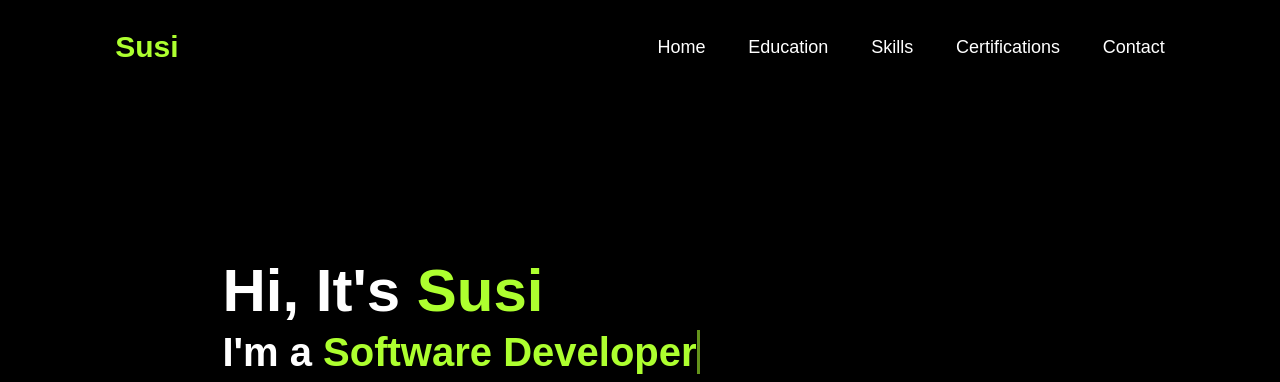
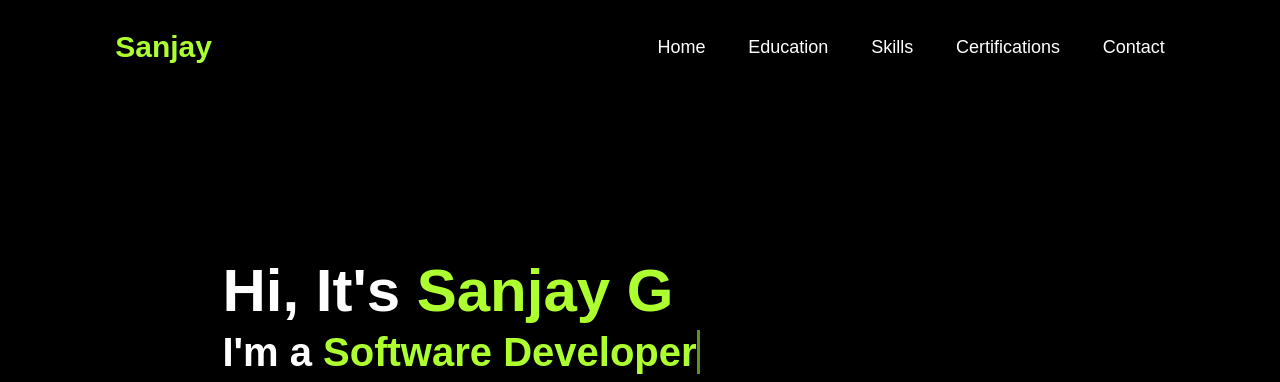
Before and after one commit to sanjaysanjay8015/Profile-, a plain HTML site: page index.html in a window 1280 px wide. Shown: the top 382 px of the page. Drawn offline with Linux system fonts and the light colour scheme.

Commit message:
Update index.html

```diff
--- a/index.html
+++ b/index.html
@@ -9,7 +9,7 @@
 </head>
 <body>
     <header>
-        <a href="#" class="logo">Susi</a>
+        <a href="#" class="logo">Sanjay</a>
 
         <nav>
             <a href="#">Home</a>
@@ -26,7 +26,7 @@
         </div>
 
            <div class="home-content">
-            <h1> Hi, It's <span>Susi</h1>
+            <h1> Hi, It's <span>Sanjay G</h1>
 
             <h3 class="typing-text"> I'm a <span></span></h3>
             <p>Computer Science student. Highly self-motivated individual with a passion for overcoming challenges. I consider myself a responsible and orderly person.
```
